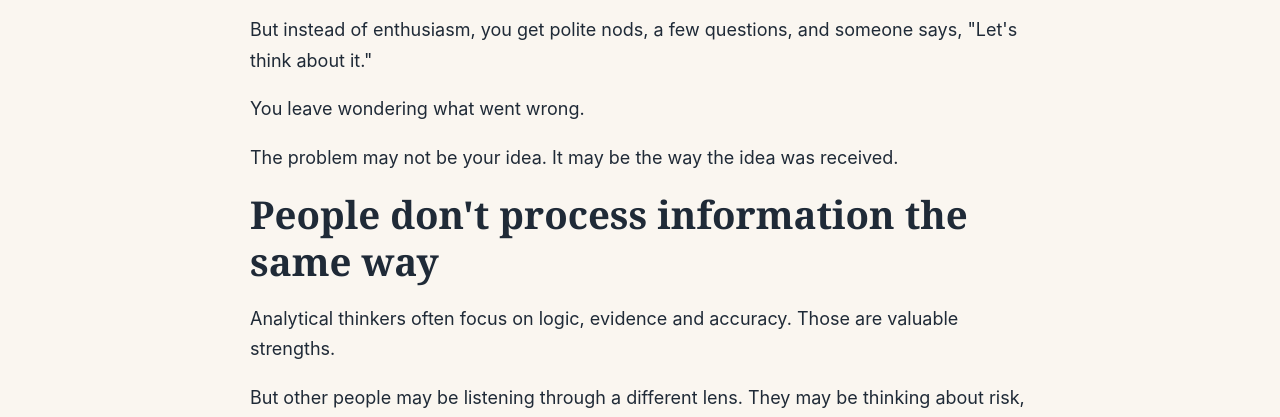
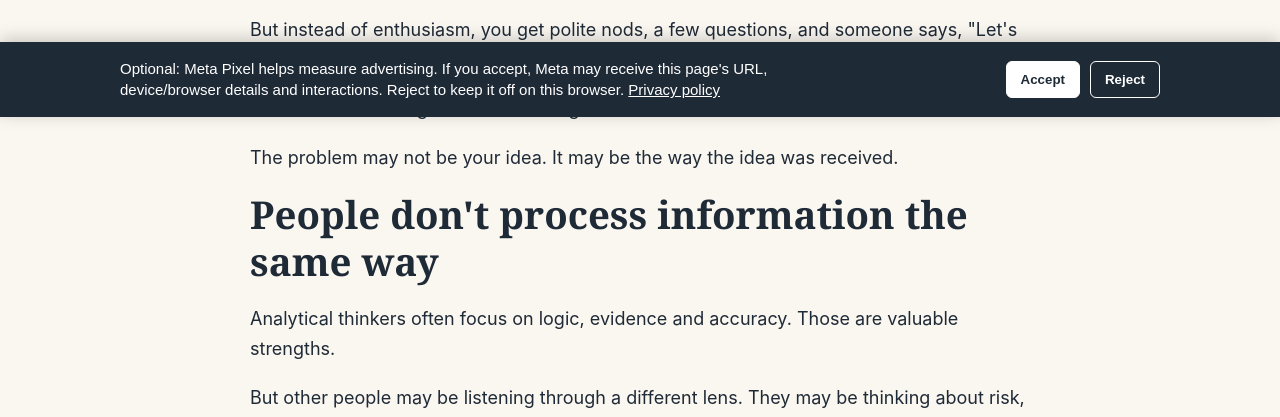
Before and after one commit to marioeq6scoach/mario-tabone-website, a plain HTML site: page why-good-ideas-dont-land.html in a window 1280 px wide. Shown: the part 683-1100 px from the top of the page. Drawn offline with Linux system fonts and the light colour scheme.

Commit message:
Add consent-based Meta Pixel tracking

```diff
--- a/why-good-ideas-dont-land.html
+++ b/why-good-ideas-dont-land.html
@@ -789,5 +789,99 @@ section {
     });
 });
 </script>
+
+<!-- Meta Pixel loads only after a visitor accepts the optional advertising measurement choice. -->
+<script>
+(function () {
+  var consentKey = "mt_meta_pixel_consent_v1";
+  var pixelId = "1635463789840833";
+
+  function loadMetaPixel() {
+    if (window.__mtMetaPixelLoaded) return;
+    window.__mtMetaPixelLoaded = true;
+    !function(f,b,e,v,n,t,s) {
+      if (f.fbq) return;
+      n = f.fbq = function() {
+        n.callMethod ? n.callMethod.apply(n, arguments) : n.queue.push(arguments);
+      };
+      if (!f._fbq) f._fbq = n;
+      n.push = n;
+      n.loaded = true;
+      n.version = "2.0";
+      n.queue = [];
+      t = b.createElement(e);
+      t.async = true;
+      t.src = v;
+      s = b.getElementsByTagName(e)[0];
+      s.parentNode.insertBefore(t, s);
+    }(window, document, "script", "https://connect.facebook.net/en_US/fbevents.js");
+    window.fbq("init", pixelId);
+    window.fbq("track", "PageView");
+  }
+
+  function showChoice() {
+    if (document.getElementById("mt-meta-consent-banner")) return;
+    var style = document.createElement("style");
+    style.textContent =
+      "#mt-meta-consent-banner{position:fixed;z-index:99999;left:0;right:0;bottom:0;background:#1f2a37;color:#fff;padding:16px 20px;box-shadow:0 -3px 16px rgba(0,0,0,.2);font:15px/1.45 Arial,sans-serif}" +
+      "#mt-meta-consent-inner{max-width:1040px;margin:auto;display:flex;gap:16px;align-items:center;justify-content:space-between;flex-wrap:wrap}" +
+      "#mt-meta-consent-banner p{margin:0;max-width:690px;color:#fff}" +
+      "#mt-meta-consent-banner a{color:#fff;text-decoration:underline}" +
+      ".mt-meta-consent-actions{display:flex;gap:10px}" +
+      ".mt-meta-consent-actions button,#mt-meta-privacy-choice{border:1px solid #fff;border-radius:6px;padding:10px 14px;font-weight:700;cursor:pointer}" +
+      ".mt-meta-consent-actions button{background:#fff;color:#1f2a37}" +
+      ".mt-meta-consent-actions button:last-child{background:transparent;color:#fff}" +
+      "#mt-meta-privacy-choice{position:fixed;z-index:9998;right:12px;bottom:12px;background:#1f2a37;color:#fff;font:13px Arial,sans-serif}";
+    document.head.appendChild(style);
+
+    var banner = document.createElement("div");
+    banner.id = "mt-meta-consent-banner";
+    banner.setAttribute("role", "dialog");
+    banner.setAttribute("aria-label", "Privacy choice for Meta advertising measurement");
+    var inner = document.createElement("div");
+    inner.id = "mt-meta-consent-inner";
+    var copy = document.createElement("p");
+    copy.appendChild(document.createTextNode("Optional: Meta Pixel helps measure advertising. If you accept, Meta may receive this page's URL, device/browser details and interactions. Reject to keep it off on this browser. "));
+    var policy = document.createElement("a");
+    policy.href = "https://mariotabone.com.au/privacy-policy.html";
+    policy.textContent = "Privacy policy";
+    copy.appendChild(policy);
+    var actions = document.createElement("div");
+    actions.className = "mt-meta-consent-actions";
+    var accept = document.createElement("button");
+    accept.type = "button";
+    accept.textContent = "Accept";
+    accept.addEventListener("click", function () {
+      localStorage.setItem(consentKey, "accepted");
+      banner.remove();
+      loadMetaPixel();
+    });
+    var reject = document.createElement("button");
+    reject.type = "button";
+    reject.textContent = "Reject";
+    reject.addEventListener("click", function () {
+      localStorage.setItem(consentKey, "rejected");
+      banner.remove();
+    });
+    actions.appendChild(accept);
+    actions.appendChild(reject);
+    inner.appendChild(copy);
+    inner.appendChild(actions);
+    banner.appendChild(inner);
+    document.body.appendChild(banner);
+  }
+
+  var choiceButton = document.createElement("button");
+  choiceButton.id = "mt-meta-privacy-choice";
+  choiceButton.type = "button";
+  choiceButton.textContent = "Privacy choices";
+  choiceButton.addEventListener("click", showChoice);
+  document.body.appendChild(choiceButton);
+
+  var savedChoice = localStorage.getItem(consentKey);
+  if (savedChoice === "accepted") loadMetaPixel();
+  else if (!savedChoice) showChoice();
+})();
+</script>
 </body>
 </html>
```
